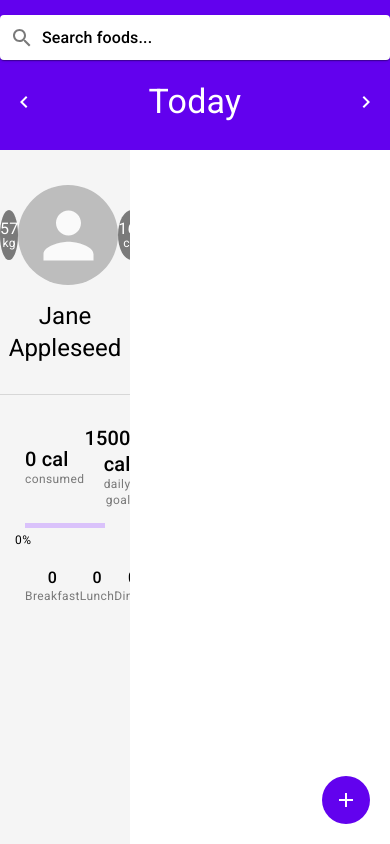
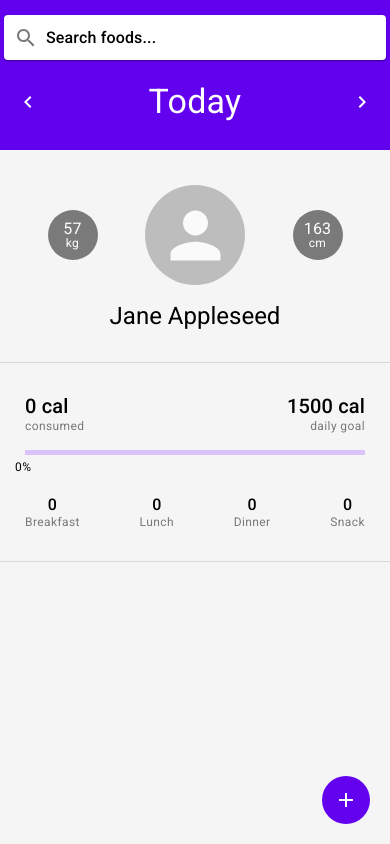
Before and after one commit to livelifedev/food-nutri-v2, a React (Create React App) app: page / in a window 390 px wide. Built offline with nearby package versions, Linux system fonts and the light colour scheme.

Commit message:
updated mobile view

```diff
--- a/src/App.jsx
+++ b/src/App.jsx
@@ -1,11 +1,12 @@
 import React, { useState, useEffect } from 'react';
+import useMediaQuery from '@material-ui/core/useMediaQuery';
 import moment from 'moment';
 import Desktop from './Desktop';
 import Mobile from './Mobile';
 import mock from './mock';
 
 const App = () => {
-  const isMobile = true;
+  const isDesktop = useMediaQuery('(min-width:640px)');
   const { data_points: dataPoints } = mock;
   const [cyclePosition, setCyclePosition] = useState(0);
   const [dateText, setDateText] = useState('');
@@ -25,7 +26,7 @@ const App = () => {
     }
   }, [cyclePosition]);
 
-  return isMobile ? <Mobile props={props} /> : <Desktop props={props} />;
+  return isDesktop ? <Desktop props={props} /> : <Mobile props={props} />;
 };
 
 export default App;
--- a/src/Mobile.jsx
+++ b/src/Mobile.jsx
@@ -1,25 +1,22 @@
 import React from 'react';
 import { makeStyles } from '@material-ui/core/styles';
-import { Grid, Box } from '@material-ui/core';
+import { Grid, Divider, Box } from '@material-ui/core';
 import Header from './components/Header';
 import Sidebar from './components/Sidebar';
 import Main from './components/Main';
 
 const useStyles = makeStyles({
-  wrapper: {
-    height: '100vh',
-  },
   header: {
     backgroundColor: '#6201EE',
     height: '150px',
   },
-  sidebar: {
+  main: {
     backgroundColor: '#F5F5F5',
     height: 'calc(100vh - 150px)',
+    overflowY: 'scroll',
   },
-  main: {
-    backgroundColor: '#FFFFFF',
-    height: 'calc(100vh - 150px)',
+  divider: {
+    margin: '30px 0 10px 0',
   },
 });
 
@@ -40,11 +37,12 @@ const Mobile = ({ props }) => {
           setTodaysIntake={setTodaysIntake}
         />
       </Box>
-      <Grid container className={classes.sidebar}>
-        <Grid item xs={4}>
+      <Grid container className={classes.main}>
+        <Grid item xs={12}>
           <Sidebar intakeData={dataPoints} cycle={cyclePosition} todaysIntake={todaysIntake} />
+          <Divider className={classes.divider} />
         </Grid>
-        <Grid item xs={8} className={classes.main}>
+        <Grid item xs={12}>
           <Main intakeData={dataPoints} cycle={cyclePosition} todaysIntake={todaysIntake} />
         </Grid>
       </Grid>
--- a/src/components/Header.jsx
+++ b/src/components/Header.jsx
@@ -17,6 +17,7 @@ const useStyles = makeStyles({
     maxWidth: '450px',
     margin: 'auto',
     height: '100%',
+    padding: '0 4px',
   },
   nav: {
     display: 'flex',
@@ -33,6 +34,7 @@ const useStyles = makeStyles({
     maxWidth: '450px',
     margin: 'auto',
     outline: 'none',
+    padding: '0 4px',
   },
 });
 
```
